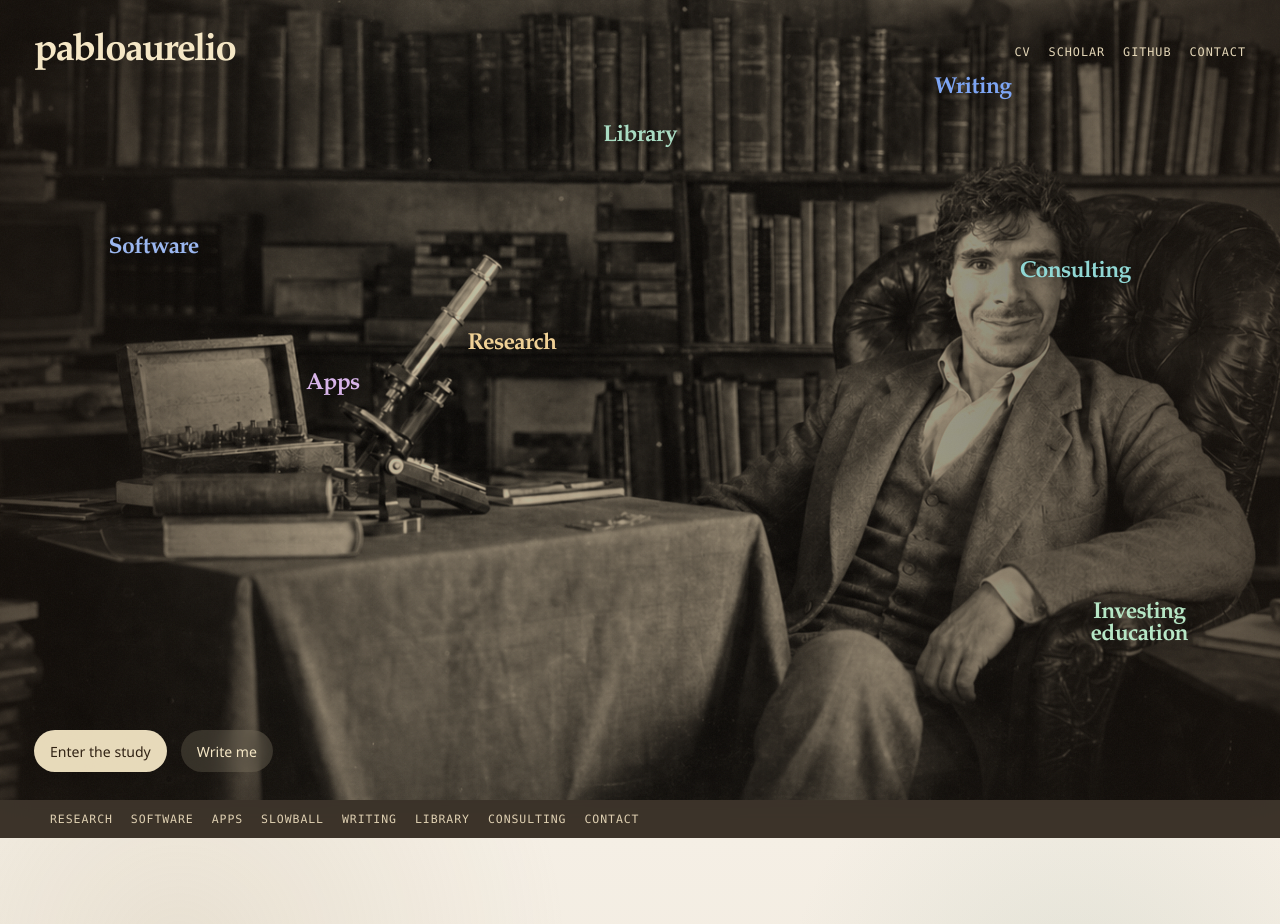
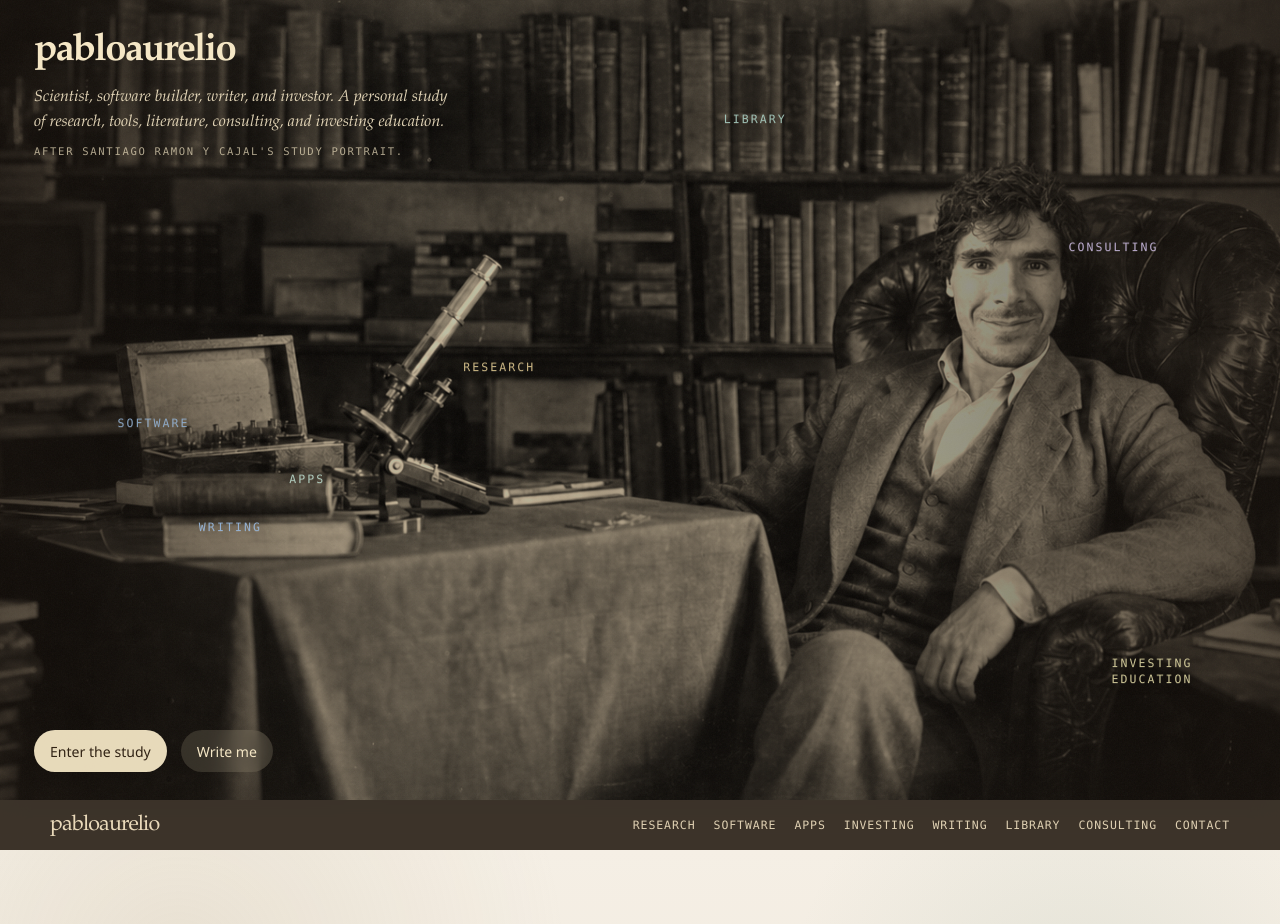
Before and after one commit to PabloAu/pabloaurelio.com, a Next.js app: page / in a window 1280 px wide. Shown: the top 924 px of the page. Built offline with nearby package versions, Linux system fonts and the light colour scheme.

Commit message:
Refine hero navigation and object-based labels

```diff
--- a/src/app/globals.css
+++ b/src/app/globals.css
@@ -95,15 +95,17 @@ select {
   position: absolute;
   top: 28px;
   left: 34px;
-  right: 34px;
   z-index: 3;
-  display: flex;
-  align-items: center;
-  justify-content: space-between;
-  gap: 24px;
+  width: min(32rem, calc(100% - 68px));
+}
+
+.site-intro {
+  display: grid;
+  gap: 10px;
 }
 
 .site-name {
+  display: inline-block;
   color: var(--ink-hero);
   font-family: var(--font-display), serif;
   font-size: clamp(2.1rem, 3vw, 3.2rem);
@@ -112,23 +114,37 @@ select {
   text-shadow: 0 2px 18px rgba(0, 0, 0, 0.28);
 }
 
-.utility-nav,
+.site-summary,
+.site-credit {
+  margin: 0;
+}
+
+.site-summary {
+  max-width: 29rem;
+  color: rgba(245, 231, 198, 0.9);
+  font-family: var(--font-display), serif;
+  font-size: clamp(1rem, 1.25vw, 1.14rem);
+  font-style: italic;
+  line-height: 1.55;
+  text-wrap: balance;
+}
+
+.site-credit {
+  color: rgba(245, 231, 198, 0.68);
+  font-family: var(--font-mono), monospace;
+  font-size: 0.66rem;
+  letter-spacing: 0.16em;
+  text-transform: uppercase;
+}
+
 .scroll-nav-inner,
+.scroll-nav-links,
 .hero-dock {
   display: flex;
   flex-wrap: wrap;
 }
 
-.utility-nav {
-  gap: 10px 18px;
-  color: rgba(245, 231, 198, 0.92);
-  font-family: var(--font-mono), monospace;
-  font-size: 0.74rem;
-  letter-spacing: 0.08em;
-  text-transform: uppercase;
-}
-
-.utility-nav a,
+.site-name,
 .scroll-nav a,
 .hero-pin,
 .button,
@@ -141,7 +157,7 @@ select {
     background-color 180ms ease;
 }
 
-.utility-nav a:hover,
+.site-name:hover,
 .scroll-nav a:hover,
 .section-link:hover,
 .contact-link:hover {
@@ -159,13 +175,18 @@ select {
   left: var(--pin-x);
   top: var(--pin-y);
   color: var(--pin-tone);
-  font-family: var(--font-display), serif;
-  font-size: clamp(1.15rem, 1.8vw, 2rem);
-  font-weight: 600;
-  letter-spacing: -0.03em;
-  line-height: 0.94;
+  opacity: 0.9;
+  font-family: var(--font-mono), monospace;
+  font-size: clamp(0.72rem, 0.9vw, 0.96rem);
+  font-weight: 500;
+  letter-spacing: 0.18em;
+  line-height: 1.35;
   text-align: center;
-  text-shadow: 0 4px 18px rgba(0, 0, 0, 0.6);
+  text-transform: uppercase;
+  text-shadow:
+    0 0 12px rgba(9, 7, 5, 0.72),
+    0 1px 0 rgba(255, 245, 218, 0.14);
+  mix-blend-mode: screen;
   transform: translate(-50%, -50%);
   white-space: pre-line;
 }
@@ -218,10 +239,30 @@ select {
 
 .scroll-nav-inner {
   width: min(100% - 48px, 1180px);
-  gap: 10px 18px;
+  align-items: center;
+  justify-content: space-between;
+  gap: 10px 24px;
   margin: 0 auto;
   padding: 12px 0;
+}
+
+.scroll-nav-brand {
+  flex: 0 0 auto;
+  color: rgba(241, 225, 193, 0.96);
+  font-family: var(--font-display), serif;
+  font-size: 1.34rem;
+  letter-spacing: -0.04em;
+}
+
+.scroll-nav-links {
+  flex: 1 1 auto;
+  min-width: 0;
+  justify-content: flex-end;
+  gap: 10px 18px;
   overflow-x: auto;
+}
+
+.scroll-nav-links a {
   color: rgba(241, 225, 193, 0.9);
   font-family: var(--font-mono), monospace;
   font-size: 0.72rem;
@@ -516,9 +557,7 @@ select {
 @media (max-width: 820px) {
   .site-header {
     left: 22px;
-    right: 22px;
-    flex-direction: column;
-    align-items: flex-start;
+    width: min(28rem, calc(100% - 44px));
   }
 
   .hero-pins {
@@ -547,9 +586,18 @@ select {
 
   .showcase-inner,
   .contact-inner,
-  .scroll-nav-inner,
   .site-footer {
     width: min(100% - 32px, 1180px);
+  }
+
+  .scroll-nav-inner {
+    width: min(100% - 32px, 1180px);
+    align-items: flex-start;
+  }
+
+  .scroll-nav-links {
+    width: 100%;
+    justify-content: flex-start;
   }
 }
 
--- a/src/app/page.tsx
+++ b/src/app/page.tsx
@@ -5,8 +5,7 @@ import {
   contactLinks,
   gallerySections,
   heroMarkers,
-  sectionNavLinks,
-  topLinks
+  sectionNavLinks
 } from "@/data/site-content";
 
 function buildSectionStyles(section: (typeof gallerySections)[number]) {
@@ -39,17 +38,19 @@ export default function HomePage() {
           <div className="hero-grain" aria-hidden="true" />
 
           <header className="site-header">
+            <div className="site-intro">
               <a className="site-name" href="#top">
                 pabloaurelio
               </a>
-
-            <nav className="utility-nav" aria-label="External links">
-              {topLinks.map((link) => (
-                <a key={link.label} href={link.href}>
-                  {link.label}
-                </a>
-              ))}
-            </nav>
+              <p className="site-summary">
+                Scientist, software builder, writer, and investor. A personal
+                study of research, tools, literature, consulting, and investing
+                education.
+              </p>
+              <p className="site-credit">
+                After Santiago Ramon y Cajal&apos;s study portrait.
+              </p>
+            </div>
           </header>
 
           <div className="hero-pins" aria-label="Section markers">
@@ -84,11 +85,17 @@ export default function HomePage() {
 
       <nav className="scroll-nav" aria-label="Section navigation">
         <div className="scroll-nav-inner">
+          <a className="scroll-nav-brand" href="#top">
+            pabloaurelio
+          </a>
+
+          <div className="scroll-nav-links">
             {sectionNavLinks.map((link) => (
               <a key={link.label} href={link.href}>
                 {link.label}
               </a>
             ))}
+          </div>
         </div>
       </nav>
 
--- a/src/data/site-content.ts
+++ b/src/data/site-content.ts
@@ -56,7 +56,7 @@ export const sectionNavLinks: SectionLink[] = [
   { label: "Research", href: "#research" },
   { label: "Software", href: "#software" },
   { label: "Apps", href: "#apps" },
-  { label: "Slowball", href: "#slowball" },
+  { label: "Investing", href: "#slowball" },
   { label: "Writing", href: "#writing" },
   { label: "Library", href: "#library" },
   { label: "Consulting", href: "#consulting" },
@@ -68,50 +68,50 @@ export const heroMarkers: HeroMarker[] = [
     label: "Software",
     href: "#software",
     x: 12,
-    y: 31,
-    tone: "#9bb7f0"
+    y: 53,
+    tone: "#8faed0"
   },
   {
     label: "Library",
     href: "#library",
-    x: 50,
-    y: 17,
-    tone: "#a9dbc2"
+    x: 59,
+    y: 15,
+    tone: "#a8cec2"
   },
   {
     label: "Research",
     href: "#research",
-    x: 40,
-    y: 43,
-    tone: "#f0d196"
+    x: 39,
+    y: 46,
+    tone: "#d9c38d"
   },
   {
     label: "Apps",
     href: "#apps",
-    x: 26,
-    y: 48,
-    tone: "#d7b4e8"
+    x: 24,
+    y: 60,
+    tone: "#b8d7c9"
   },
   {
     label: "Consulting",
     href: "#consulting",
-    x: 84,
-    y: 34,
-    tone: "#90d7d4"
+    x: 87,
+    y: 31,
+    tone: "#c8b8df"
   },
   {
     label: "Writing",
     href: "#writing",
-    x: 76,
-    y: 11,
-    tone: "#7da5f4"
+    x: 18,
+    y: 66,
+    tone: "#97b8df"
   },
   {
     label: "Investing\neducation",
     href: "#slowball",
-    x: 89,
-    y: 78,
-    tone: "#b7e7c6"
+    x: 90,
+    y: 84,
+    tone: "#ddd5a2"
   }
 ];
 
```
Lines whose indentation alone changed are shown as unchanged.
